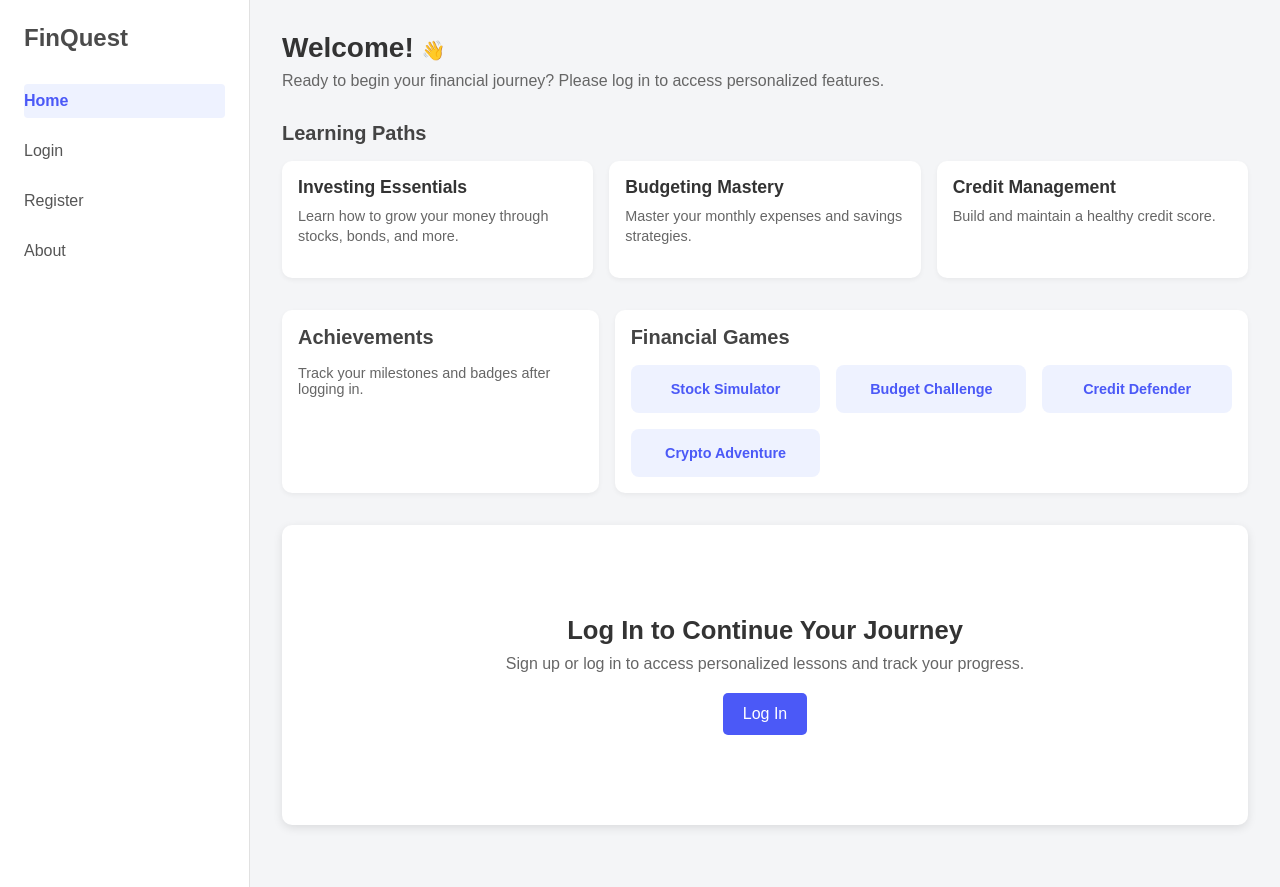
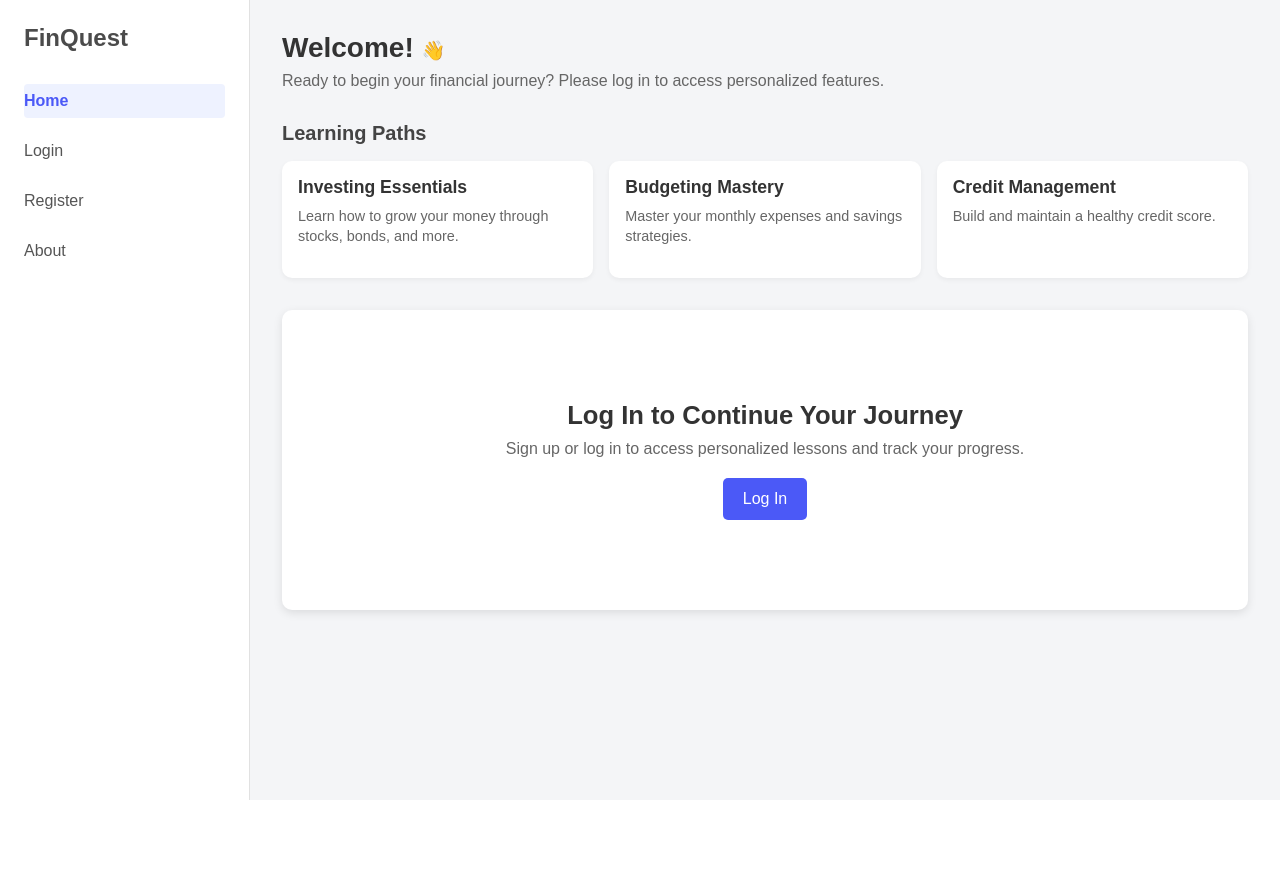
Before and after one commit to pr-th/Hackmit_2025, a Flask app: page / in a window 1280 px wide. After the commit the page ends 800 px from the top, so only its background shows below. Run offline with Flask 3, Linux system fonts and the light colour scheme.

Commit message:
db kinda connected

```diff
--- a/Templates/Home.html
+++ b/Templates/Home.html
@@ -323,22 +323,7 @@
         </div>
       </div>
 
-      <!-- Achievements & Financial Games -->
-      <div class="achievements-financial-games">
-        <div class="achievements">
-          <h3>Achievements</h3>
-          <p>Track your milestones and badges after logging in.</p>
-        </div>
-        <div class="financial-games">
-          <h3>Financial Games</h3>
-          <div class="games-grid">
-            <div class="game-card">Stock Simulator</div>
-            <div class="game-card">Budget Challenge</div>
-            <div class="game-card">Credit Defender</div>
-            <div class="game-card">Crypto Adventure</div>
-          </div>
-        </div>
-      </div>
+
 
       <!-- Login Prompt -->
       <div class="login-prompt">
--- a/Templates/Login.html
+++ b/Templates/Login.html
@@ -88,7 +88,7 @@
 {% block Body %}
 <div class="login-container">
   <h2>Login</h2>
-  <form action="#" method="POST">
+  <form action="/login" method="POST">
     <div class="input-group">
       <label for="username">Username</label>
       <input type="text" id="username" name="username" required />
--- a/Templates/Register.html
+++ b/Templates/Register.html
@@ -78,7 +78,7 @@
 {% endblock %} {% block Body %}
 <div class="register-container">
   <h2>Register</h2>
-  <form action="#" method="POST">
+  <form action="/register" method="POST">
     <div class="input-group">
       <label for="username">Username</label>
       <input type="text" id="username" name="username" required />
--- a/app.py
+++ b/app.py
@@ -1,10 +1,15 @@
-from flask import Flask,render_template
+from flask import Flask,render_template,request, session,flash,redirect,url_for
 from Model.db import db,User, Achievement
+import os
+
 
 app =Flask(__name__)
+app.secret_key = "your_secret_key"
 
-app.config['SQLALCHEMY_DATABASE_URI'] = r'sqlite:///C:\Users\mahaj\OneDrive\Desktop\Hackmit_2025\Model\site.db'
+BASE_DIR = os.path.abspath(os.path.dirname(__file__))
+DB_PATH = os.path.join(BASE_DIR, "Model", "site.db")
 
+app.config['SQLALCHEMY_DATABASE_URI'] =  f'sqlite:///{DB_PATH}'
 app.config['SQLALCHEMY_TRACK_MODIFICATIONS'] = False
 
 db.init_app(app)
@@ -25,12 +30,34 @@ def userhomepage():
 def about():
     return render_template("About.html")
 
-@app.route('/login')
+
+@app.route('/login',methods = ['GET','POST'])
 def login():
+    if request.method == "POST":
+        u = request.form.get("username")
+        p = request.form.get("password")
+        user = User.query.filter_by(username=u).first()
+        if user and user.password == p:
+            session["userid"] = user.id
+            return redirect(url_for("userhomepage"))
+        return redirect(url_for("login"))
     return render_template("Login.html")
 
-@app.route('/register')
+@app.route('/register',methods = ['GET','POST'])
 def register():
+    if request.method == 'POST':
+        u = request.form.get("username")
+        p = request.form.get("password")
+        e = request.form.get("email")
+        user = User.query.filter_by(username=u).first()
+        if (not user):
+            user = User(username = u , password = p,email = e)
+            db.session.add(user)
+            db.session.commit()
+            flash("Registration successful! You can now log in.", "success")
+            return redirect(url_for("login"))
+    else:
+        flash("Username already exists! Try another one.", "danger")
     return render_template("Register.html")
 
 @app.route('/tipsandtricks')
```
Also changed, not shown: Model/site.db.
